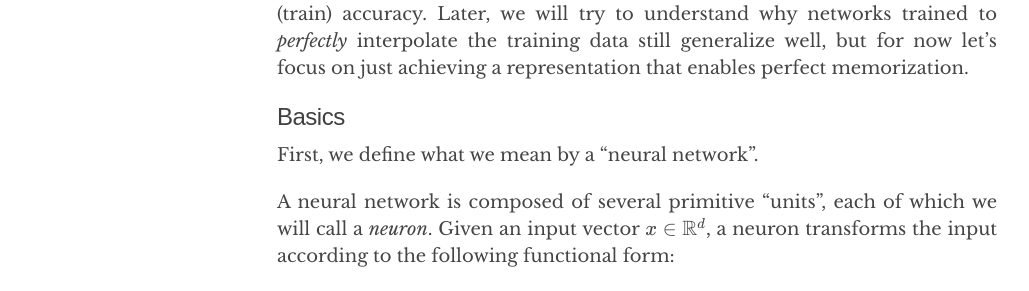
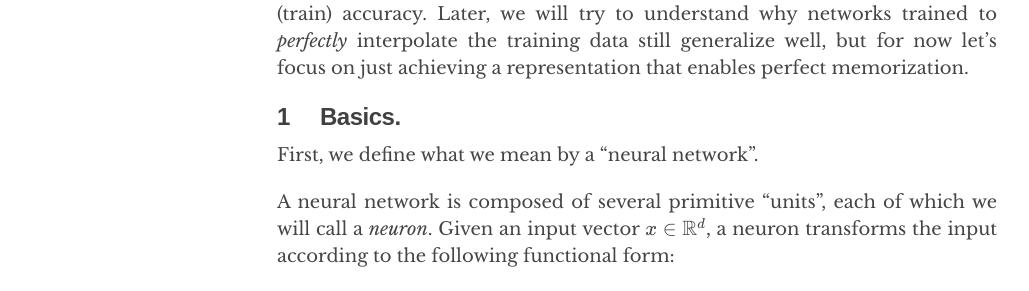
Before and after one commit to chinmayhegde/fodl, a Jekyll site: the page built from _posts/2022-01-18-representation01.md, in a window 1280 px wide. Shown: the part 1069-1360 px from the top of the page, without its empty margins (3-1032 px from the left). Built offline with Jekyll 4.4.1, drawn with Linux system fonts in a browser that asks for light colours; nearby versions of some CDN libraries.

Commit message:
Update 2022-01-18-representation01.md

```diff
--- a/_posts/2022-01-18-representation01.md
+++ b/_posts/2022-01-18-representation01.md
@@ -28,6 +28,7 @@ But why should memorization be interesting? After all, machine learning folks ar
 Unfortunately, deep learning practice throws this classical way of ML thinking out of the window. We seldom use explicit regularizers, instead relying on standard losses. We typically train deep neural networks to achieve 100\% (train) accuracy. Later, we will try to understand why networks trained to *perfectly* interpolate the training data still generalize well, but for now let's focus on just achieving a representation that enables perfect memorization.
 
 ## Basics
+{:.label}
 
 First, we define what we mean by a "neural network".
 
@@ -54,6 +55,7 @@ $$
 Analogously, one can extend this definition to $L$ layers for any $L \geq 1$. The nomenclature is a bit funny sometimes. The above example is either called a "3-layer network" or "2-hidden-layer network"; the output $y$ is considered as its own layer and not considered as "hidden" (and notice that it doesn't have any activation).
 
 ## Memorization capacity of shallow networks
+{:.label}
 
 <script>
 macros["\\f"] = "\\mathscr{F}"
@@ -90,8 +92,11 @@ In fact, the above result holds for any activation function $\Psi$ that is not a
 
 
 ## Optimal capacity bounds
+{:.label}
 
 ## Robust interpolation
+{:.label}
+
 
 ---
 
```
